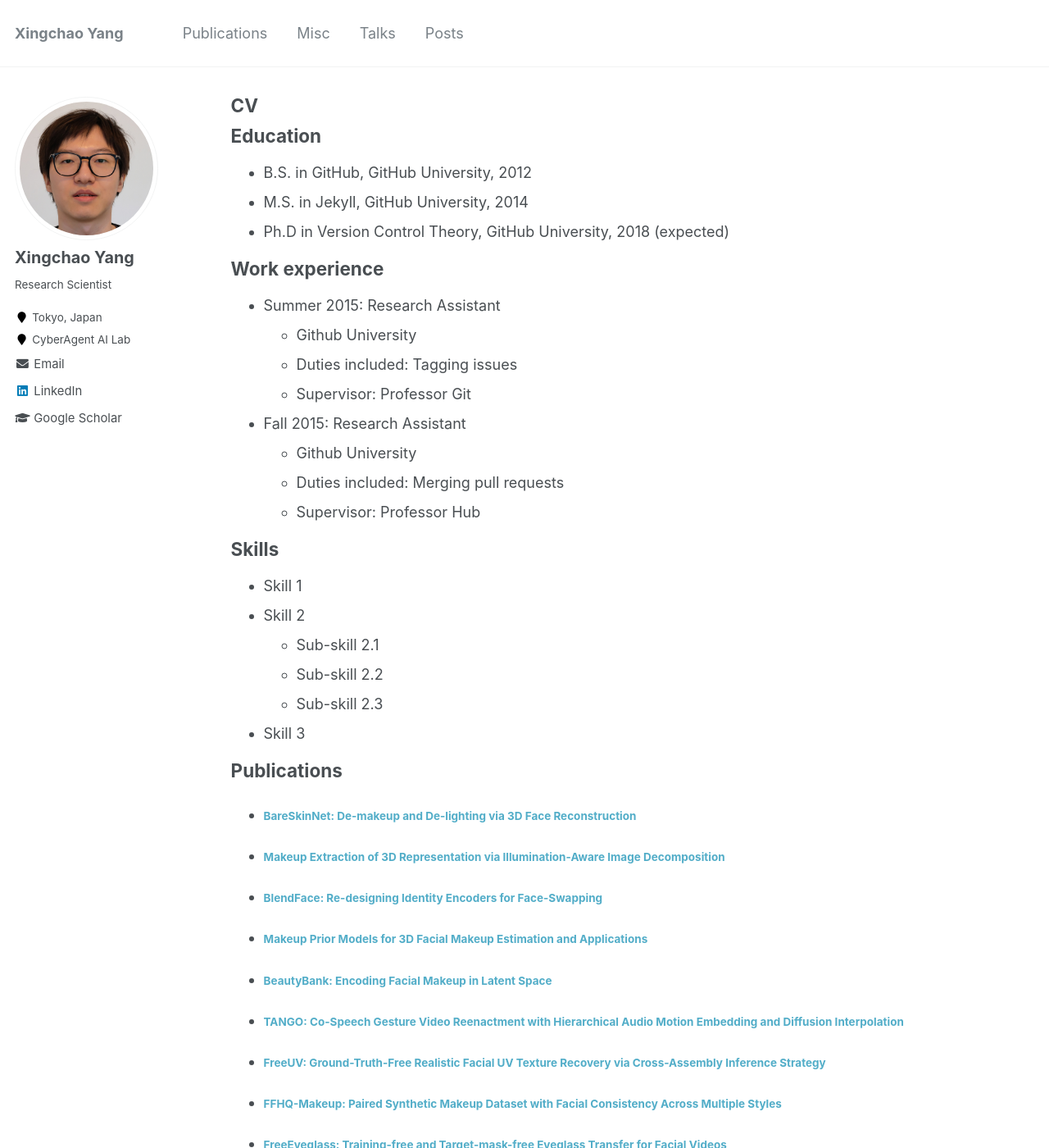
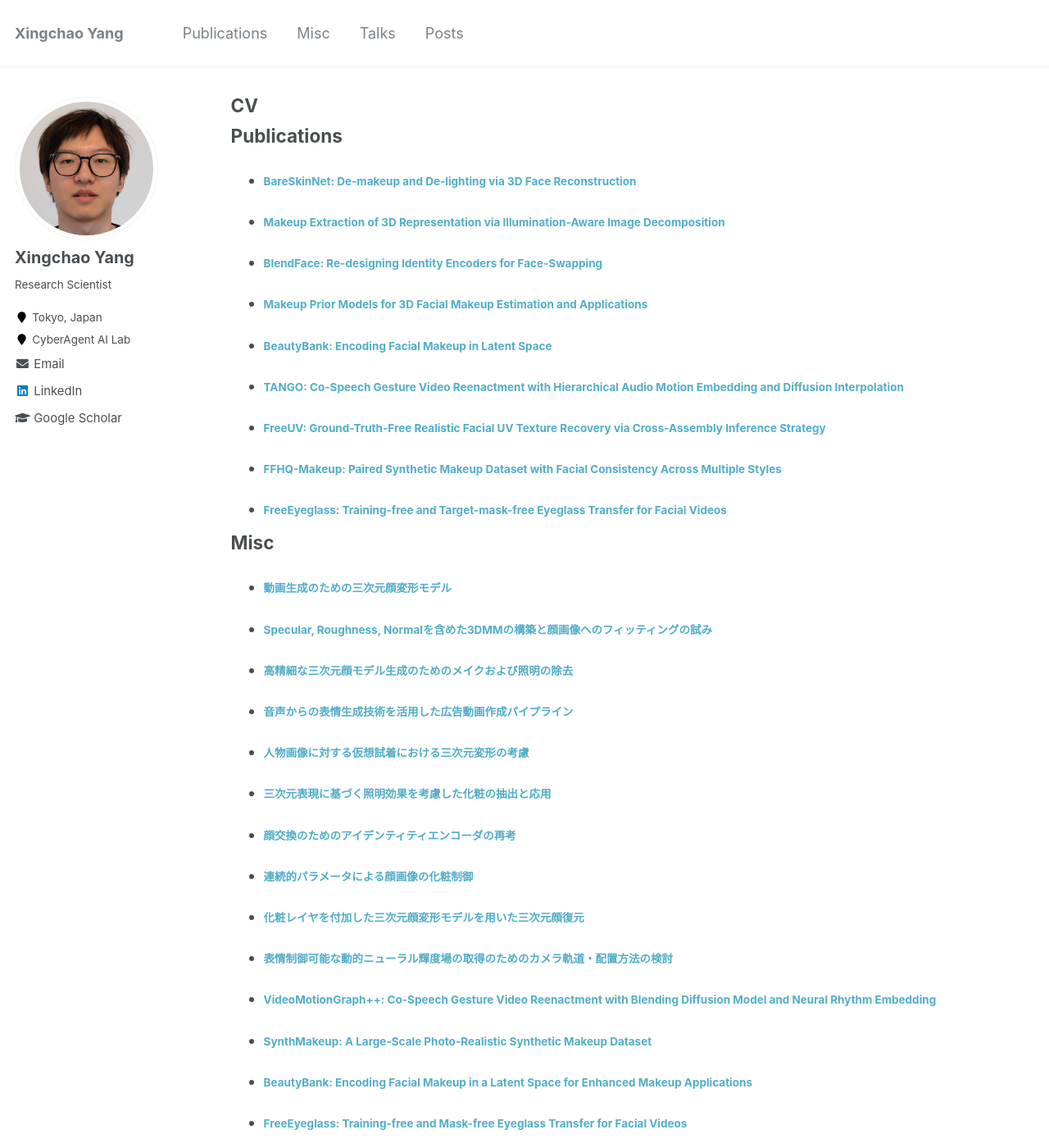
Before and after one commit to YangXingchao/yangxingchao.github.io, a Jekyll site: the page built from _pages/cv.md, in a window 1280 px wide and 1400 px high. Shown: the whole window at 82% size. Built offline with Jekyll 4.4.1, drawn with Linux system fonts in a browser that asks for light colours; some of the changed text lies outside the part shown.

Commit message:
Remove placeholder CV education, experience, skills and service

```diff
--- a/_pages/cv.md
+++ b/_pages/cv.md
@@ -8,33 +8,6 @@ redirect_from:
 ---
 
 {% include base_path %}
-
-Education
-======
-* B.S. in GitHub, GitHub University, 2012
-* M.S. in Jekyll, GitHub University, 2014
-* Ph.D in Version Control Theory, GitHub University, 2018 (expected)
-
-Work experience
-======
-* Summer 2015: Research Assistant
-  * Github University
-  * Duties included: Tagging issues
-  * Supervisor: Professor Git
-
-* Fall 2015: Research Assistant
-  * Github University
-  * Duties included: Merging pull requests
-  * Supervisor: Professor Hub
-
-Skills
-======
-* Skill 1
-* Skill 2
-  * Sub-skill 2.1
-  * Sub-skill 2.2
-  * Sub-skill 2.3
-* Skill 3
 
 Publications
 ======
@@ -59,7 +32,3 @@ Teaching
   <ul>{% for post in site.teaching %}
     {% include archive-single-cv.html %}
   {% endfor %}</ul>
-
-Service and leadership
-======
-* Currently signed in to 43 different slack teams
```
